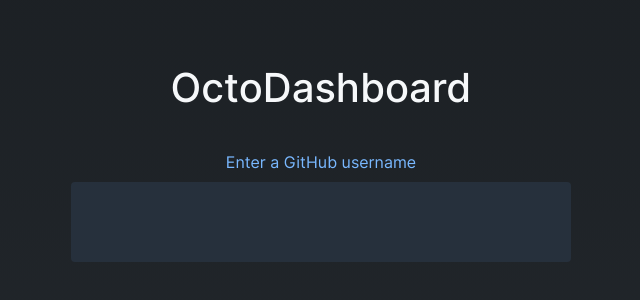
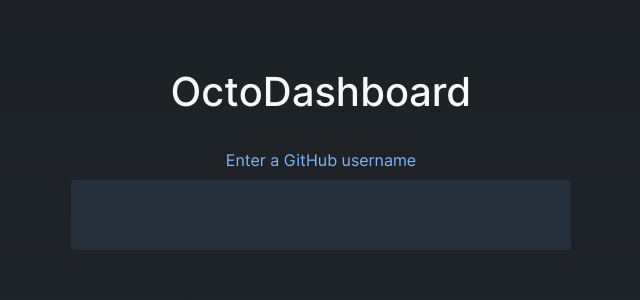
Before and after one commit to nosregor/octodashboard, a Next.js app: page / in a window 1280 px wide. Shown: the part 188-488 px from the top of the page, without its empty margins (319-959 px from the left). Built offline with nearby package versions, Linux system fonts and the light colour scheme; some icons are missing.

Commit message:
update global stypes

```diff
--- a/styles/globals.css
+++ b/styles/globals.css
@@ -1,4 +1,8 @@
 @import "tailwindcss";
+
+html {
+  line-height: normal;
+}
 
 @theme {
   --font-sans: Inter, system, -apple-system, BlinkMacSystemFont, Roboto, "Segoe UI", Arial, sans-serif;
```
